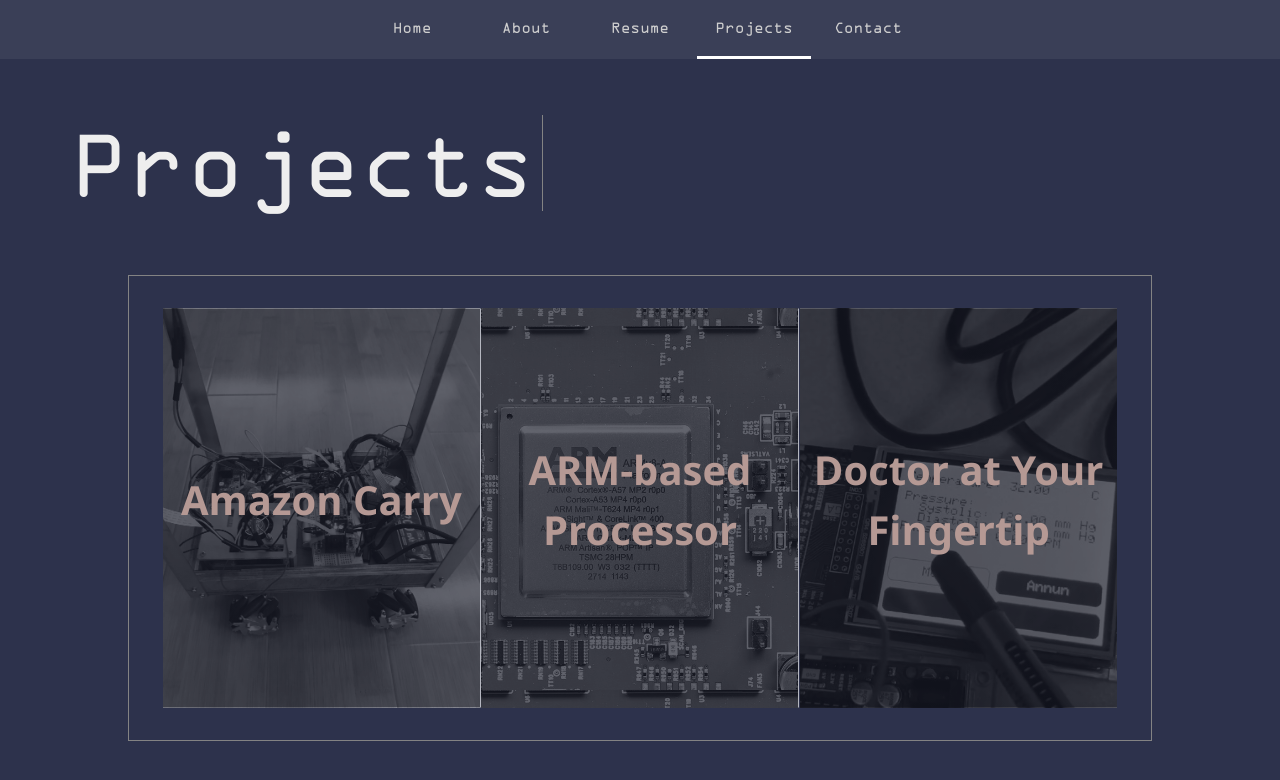
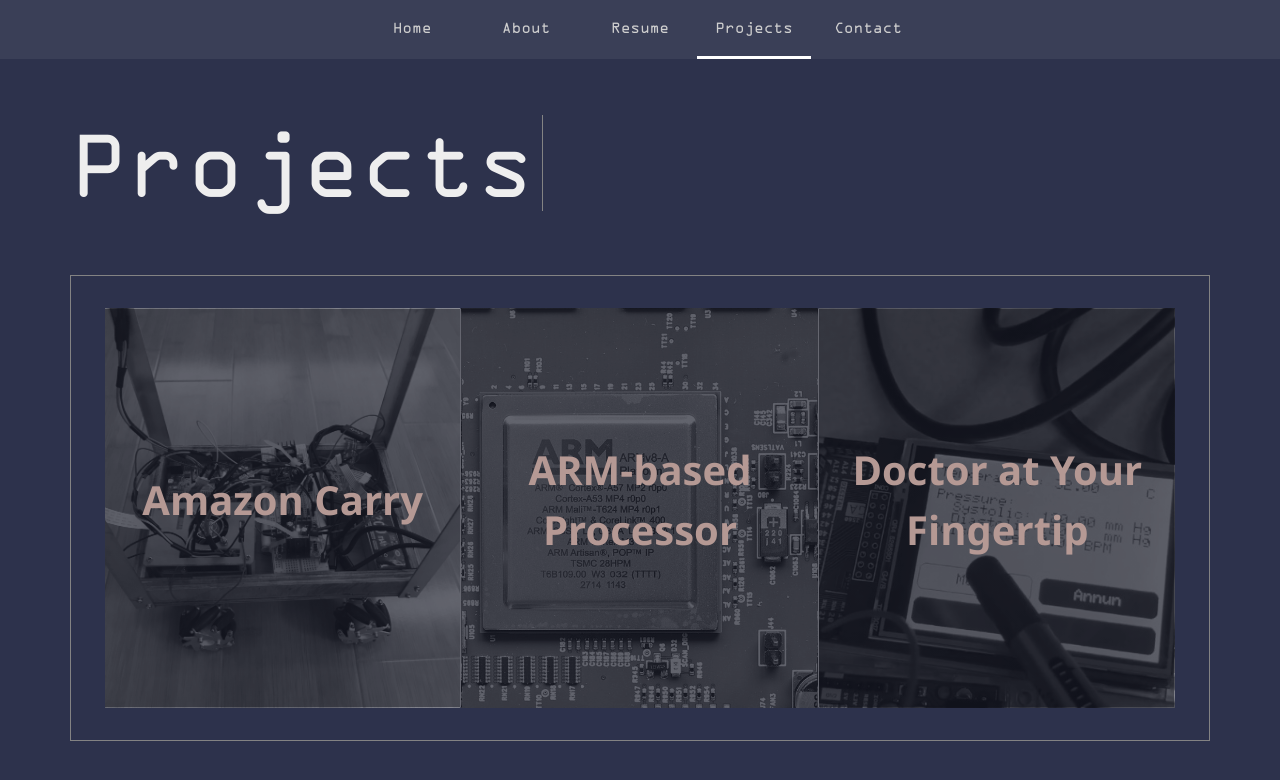
Before and after one commit to EuntaeKi/PersonalWebsite, a React (Create React App) app: page /projects in a window 1280 px wide. Shown: the top 780 px of the page. Built offline with nearby package versions, Linux system fonts and the light colour scheme; a web font is replaced by a local one.

Commit message:
Project Page base finished. Overlay design WIP

```diff
--- a/src/App.css
+++ b/src/App.css
@@ -56,6 +56,7 @@
   align-content: center;
   text-align: center;
   padding: 2rem 0 2rem 0;
+  margin-top: 4rem;
 }
 
 .footer-text {
--- a/src/components/Library.css
+++ b/src/components/Library.css
@@ -1,12 +1,12 @@
 .content-container {
     border: 1px solid #838383;
     width: 80%;
-    margin-left: 10%;
+    align-self: center;
     margin-top: 3rem;
     padding: 2rem 5rem 2rem 5rem;
     color: #EEEEEE;
     align-content: center;
-    margin-bottom: 4rem;
+    margin: 3rem auto 0 auto;
 }
 
 .vertical-border {
--- a/src/components/Projects.css
+++ b/src/components/Projects.css
@@ -1,5 +1,10 @@
-#project-container {
+.project-container {
+    display: relative;
+}
+
+#project-content {
     padding: 2rem 3rem;
+    width: 100%;
 }
 
 .amazon-carry-background {
@@ -16,15 +21,19 @@
 .amazon-carry {
     background: linear-gradient( rgba(0, 0, 0, 0.5), rgba(0, 0, 0, 0.5) ), url('../img/Amazon_Carry_Background_BW.jpg');
     background-repeat: no-repeat;
+    background-position: center;
 }
 
 .arm-proc {
     background: linear-gradient( rgba(0, 0, 0, 0.5), rgba(0, 0, 0, 0.5) ), url('../img/ARM_Background_BW.jpg');
+    background-position: center;
 }
 
 .doctor-fingertip {
     background: linear-gradient( rgba(0, 0, 0, 0.5), rgba(0, 0, 0, 0.5) ), url('../img/DAF_Background_BW_2.jpg');
     background-repeat: no-repeat;
+    background-position: center;
+    background-position-x: -1px;
 }
 
 .project-btn {
@@ -36,7 +45,6 @@
     height: 400px;
     border-radius: 0;
     background-size: 100%;
-    background-position: center;
     transition: all 0.3s ease-out;
 
 }
@@ -58,3 +66,69 @@
     font-family: 'Segoe UI';
     font-weight: bold;
 }
+
+.overlay {
+    display: none;
+    position: absolute;
+    width: 100%;
+    height: 100%;
+    top: 0;
+    left: 0;
+    background-color: rgba(0,0,0,0.5);
+    z-index: 10;
+}
+
+.overlay-content {
+    background-color: #99A18F;
+    margin: 3rem 0 2rem 0;
+    padding: 2rem 3rem;
+    border: 1px solid #99A18F;
+    font-family: 'Segoe UI';
+    box-shadow: 5px 5px #cbdbb7;
+    height: 85%;
+}
+
+.overlay-heading {
+    font-size: 2rem;
+}
+
+.overlay-content-row {
+    display: flex;
+    height: 90%;
+}
+
+.arrow {
+    width: 1.25rem;
+    height: 1.25rem;
+    border-left: 4px solid #ffffff;
+    border-bottom: 4px solid #ffffff;
+    transform: rotate(45deg);
+    margin: 0 auto;
+    align-self: center;
+}
+
+.arrow-wrapper {
+    display: flex;
+    background-color: #ffffff00;
+    border: none;
+    width: 3rem;
+    height: 3rem;
+    align-self: center;
+    margin: 0 auto;
+}
+
+#right-arrow-wrapper:hover {
+    transition: transform ease-in 0.3s;
+    -webkit-transform: translateX(4px);
+    -moz-transform: translateX(4px);
+    -ms-transform: translateX(4px);
+    transform: translateX(4px);
+}
+
+#left-arrow-wrapper:hover {
+    transition: transform ease-in 0.3s;
+    -webkit-transform: translateX(-4px);
+    -moz-transform: translateX(-4px);
+    -ms-transform: translateX(-4px);
+    transform: translateX(-4px);
+}
--- a/src/components/Projects.js
+++ b/src/components/Projects.js
@@ -1,24 +1,91 @@
 import React from 'react';
+import Title from './Title';
+import 'bootstrap/dist/css/bootstrap.min.css';
 import './Projects.css';
 import './Library.css';
-import 'bootstrap/dist/css/bootstrap.min.css';
-
-import Title from './Title';
 
 class Projects extends React.Component {
+  constructor(props) {
+    super(props);
+    this.state = {
+      overlay: false,
+      project: "",
+      page: 0
+    }
+    this.handleClick = this.handleClick.bind(this);
+    this.handleOverlayClick = this.handleOverlayClick.bind(this);
+  }
+
+  handleOverlayClick(e) {
+    /*** Testing code - Needs to be removed when finished ***/
+    console.log(e.target.getAttribute("value"));
+    if (e.target.getAttribute("value") === "right-arrow") {
+      console.log("Right Arrow Clicked!");
+    } else if (e.target.getAttribute("value") === "left-arrow") {
+      console.log("Left Arrow Clicked!");
+    } else if (e.target.getAttribute("value") !== "content") {
+      this.setState({
+        project: "",
+        overlay: false
+      });
+    }
+  }
+
+  handleClick(e) {
+    this.setState({
+      overlay: true,
+      project: e.target.value
+     });
+  }
 
   render() {
+    let overlayVar;
+
+    switch(this.state.project) {
+      case "amazon-carry":
+        overlayVar = "Amazon carry"
+        break;
+      case "arm-proc":
+        overlayVar = "ARM Processor"
+        break;
+      case "doctor-fingertip":
+        overlayVar = "Doctor at Your Fingertip"
+        break;
+      default:
+    }
+
     return (
-      <React.Fragment>
-        <Title titleText="Projects" />
-        <div className="content-container container" id="project-container">
-          <div className="row">
-            <ProjectButton className="col-4" btnDesc="Amazon Carry" edgeCheck={ false } />
-            <ProjectButton className="col-4" btnDesc="ARM-based Processor" edgeCheck={ false } />
-            <ProjectButton className="col-4" btnDesc="Doctor at Your Fingertip" edgeCheck={ true } />
+      <div className="project-container" value="container">
+        <div
+          className="overlay"
+          style={ this.state.project ? { display: "block" } : { display: "none" }}
+          onClick={ this.handleOverlayClick }
+          value="container" >
+          <div className="overlay-content-row">
+            <button className="arrow-wrapper" id="left-arrow-wrapper" value="left-arrow">
+              <div className="arrow" value="left-arrow" />
+            </button>
+            <div className="overlay-content content-container" value="content">
+              <div className="overlay-heading">
+                { overlayVar }
+              </div>
+            </div>
+            <button className="arrow-wrapper" id="right-arrow-wrapper" value="right-arrow">
+              <div className="arrow" value="right-arrow" style={{ transform: "rotate(225deg)" }} />
+            </button>
           </div>
         </div>
-      </React.Fragment>
+        <div>
+          <Title titleText="Projects" />
+          <div className="content-container container" id="project-content">
+            <div className="row">
+              <ProjectButton handleClick={ this.handleClick } btnDesc="Amazon Carry" edgeCheck={ false } />
+              <ProjectButton handleClick={ this.handleClick } btnDesc="ARM-based Processor" edgeCheck={ false } />
+              <ProjectButton handleClick={ this.handleClick } btnDesc="Doctor at Your Fingertip" edgeCheck={ true } />
+            </div>
+          </div>
+        </div>
+      </div>
     );
   }
 }
@@ -49,7 +116,11 @@
     return (
       <div className="col-4" style={{ padding: 0 }}>
         <div className="btn-container">
-          <button className={`btn project-btn ${ this.state.btnType } `} style={ this.props.edgeCheck ? { } : { borderRight: "1px solid #ffffff" }}>
+          <button
+            className={`btn project-btn ${ this.state.btnType } `}
+            onClick={ (e) => this.props.handleClick(e) }
+            style={ this.props.edgeCheck ? { } : { borderRight: "1px solid #838383" }}
+            value={ this.state.btnType } >
             <p className="project-btn-text">{ this.props.btnDesc }</p>
           </button>
         </div>
--- a/src/components/Resume.js
+++ b/src/components/Resume.js
@@ -10,7 +10,7 @@
     return (
       <React.Fragment>
         <Title titleText="Resume" />
-        <div className="content-container">
+        <div className="content-container container">
           <ResumeCell heading="Education" parsedItems={ ResJSON.education } itemType="education" />
           <ResumeCell heading="Projects" parsedItems={ ResJSON.projects } itemType="projects" />
           <ResumeCell heading="Work Experience" parsedItems={ ResJSON.workExperience } itemType="workExperience" />
--- a/src/components/Title.js
+++ b/src/components/Title.js
@@ -30,10 +30,8 @@
             this.setState({
                 stringHolder: this.state.stringHolder + this.props.titleText.charAt(this.state.stringPos),
                 stringPos: this.state.stringPos + 1,
-                // timerLatency: Math.floor(Math.random() * 500 + 100),
             });
         }
-        // setTimeout(this.updateTitle, this.state.timerLatency)
     }
 
     componentDidMount() {
```
